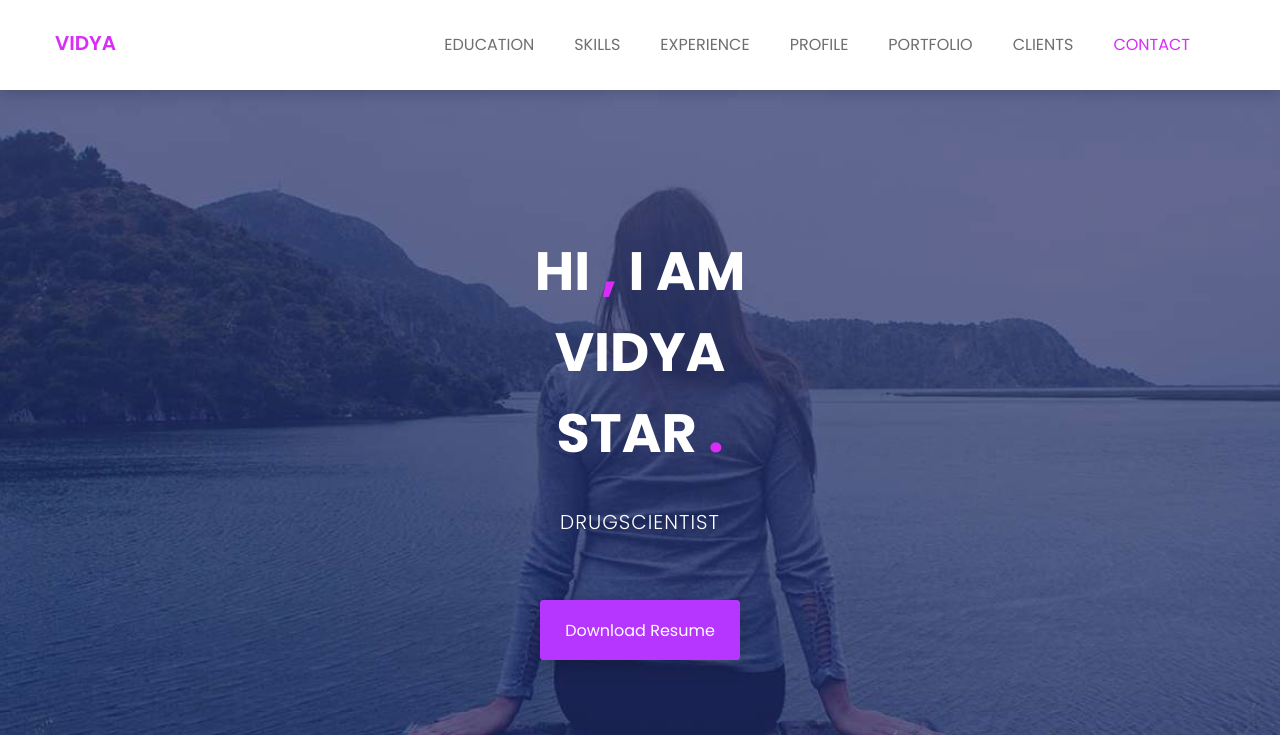
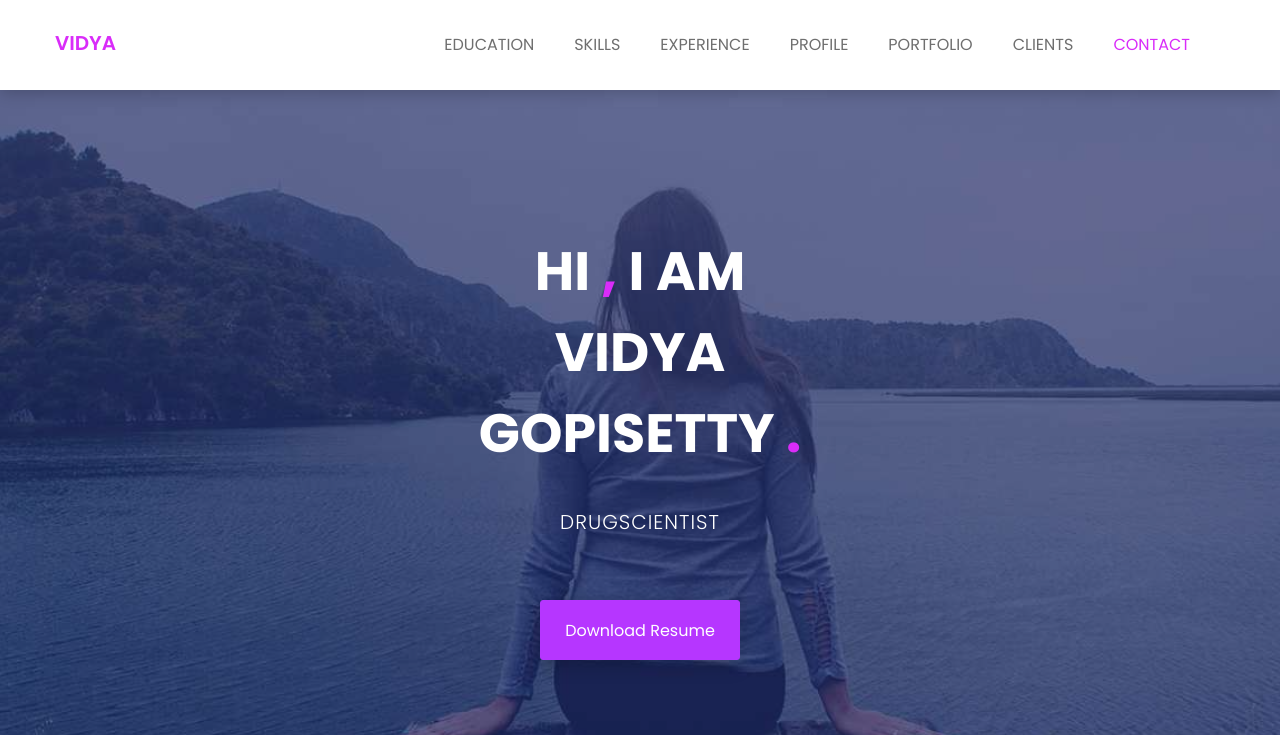
Before and after one commit to dsumanth94/vidya.gopisetty.github.io, a plain HTML site: page index.html in a window 1280 px wide. Shown: the top 735 px of the page. Drawn offline with nearby package versions, Linux system fonts and the light colour scheme.

Commit message:
Update index.html

```diff
--- a/index.html
+++ b/index.html
@@ -103,7 +103,7 @@
 				<div class="row">
 					<div class="col-md-12 text-center">
 						<div class="header-text">
-							<h2>hi <span>,</span> i am <br> Vidya <br> star <span>.</span>   </h2>
+							<h2>hi <span>,</span> i am <br> Vidya <br> Gopisetty <span>.</span>   </h2>
 							<p>DrugScientist</p>
 							<a href="assets/download/browney.txt" download>download resume</a>
 						</div><!--/.header-text-->
```
